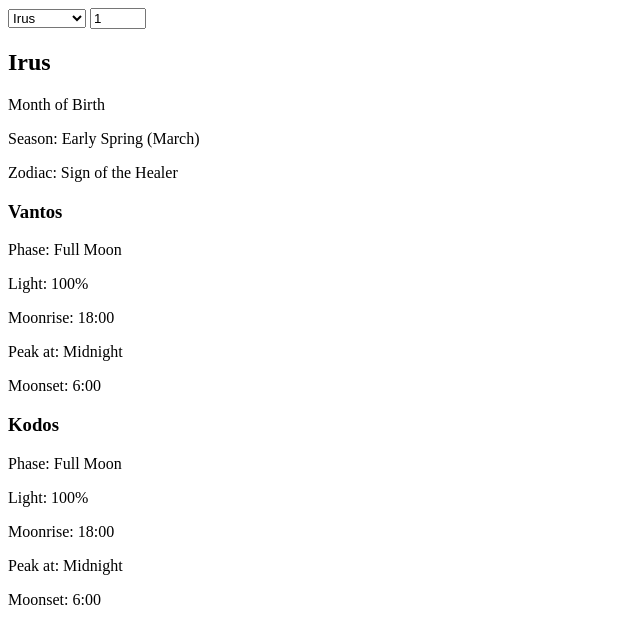
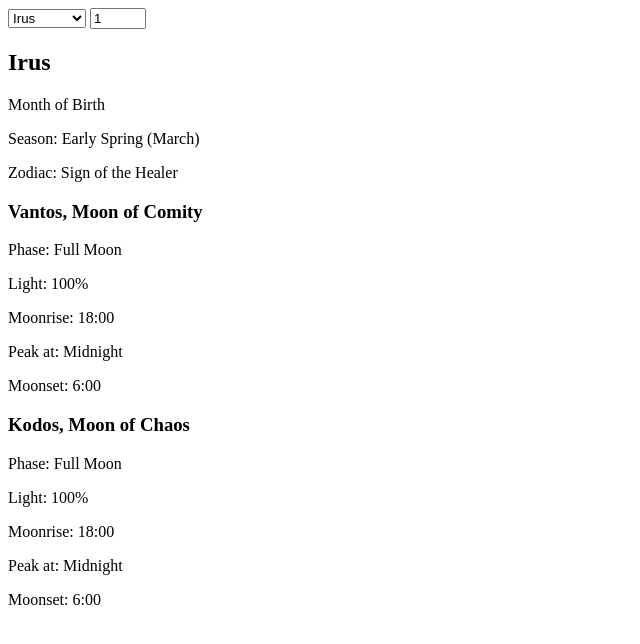
Before and after one commit to GodelTheGM/TheogonTracker, a plain HTML site: page index.html in a window 1280 px wide. Shown: the whole page, without its empty margins (0-640 px from the left). Drawn offline with nearby package versions, Linux system fonts and the light colour scheme.

Commit message:
added additional information to moons

```diff
--- a/index.html
+++ b/index.html
@@ -46,7 +46,7 @@
 		</div>
 		<div id="moons">
 			<div id="vantos">
-				<h3>Vantos</h3>
+				<h3>Vantos, Moon of Comity</h3>
 				<p>Phase: <span id="v-phase"></span></p>
 				<p>Light: <span id="v-light"></span>%</p>
 				<p>Moonrise: <span id="v-rise"></span></p>
@@ -54,7 +54,7 @@
 				<p>Moonset: <span id="v-set"></span></p>
 			</div>
 			<div id="kodos">
-				<h3>Kodos</h3>
+				<h3>Kodos, Moon of Chaos</h3>
 				<p>Phase: <span id="k-phase"></span></p>
 				<p>Light: <span id="k-light"></span>%</p>
 				<p>Moonrise: <span id="k-rise"></span></p>
```
